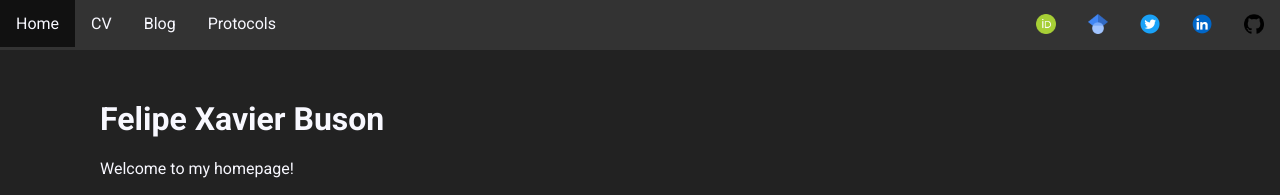
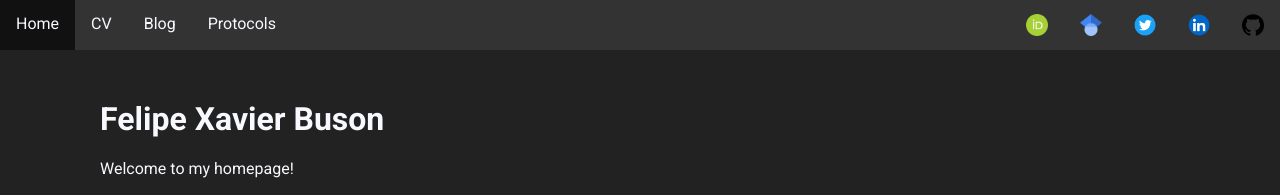
Before and after one commit to fxbuson/fxbuson.github.io, a Jekyll site: the page built from index.html, in a window 1280 px wide. Shown: the top 195 px of the page. Built offline with Jekyll 4.4.1, drawn with Linux system fonts in a browser that asks for light colours.

Commit message:
adjust heights

```diff
--- a/stylesheets/style.css
+++ b/stylesheets/style.css
@@ -10,7 +10,9 @@
   position:fixed;
   left: 0%;
   top: 0%;
-  height: 50px;
+  margin: 0;
+  padding: 0;
+  height:50px;
   width: 100%;
   background-color: #333;
 }
@@ -21,10 +23,12 @@
   margin: 0;
   padding: 0;
   overflow: hidden;
+  height: 100%;
 }
 
 nav li {
   float: left;
+  height: 100%;
 }
 
 nav li a
@@ -33,6 +37,7 @@
   text-align: center;
   padding: 14px 16px;
   text-decoration: none;
+  height: 100%;
 }
 
 nav li a:hover
@@ -91,5 +96,5 @@
 
 .icon
 {
-  height: 20px;
+  height: 100%;
 }
```
